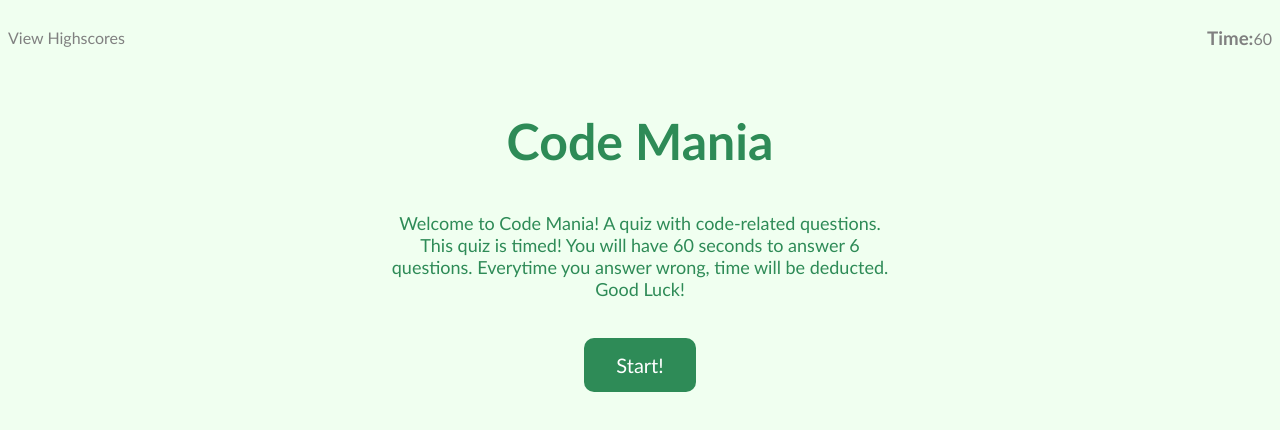
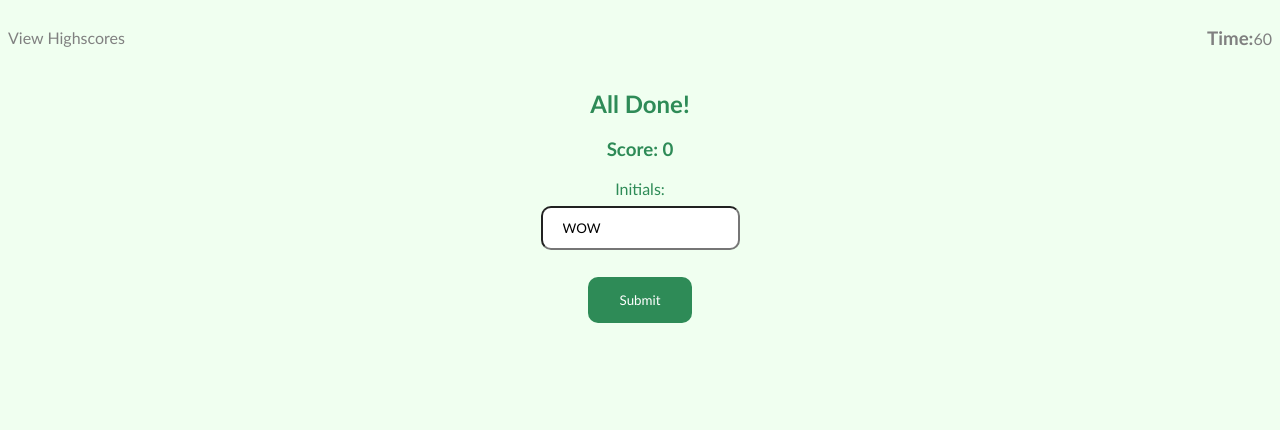
Before and after one commit to mladame/code-quiz, a plain HTML site: page index.html in a window 1280 px wide. Drawn offline with Linux system fonts and the light colour scheme.

Commit message:
quiz cards and score page css

```diff
--- a/assets/style.css
+++ b/assets/style.css
@@ -1,6 +1,7 @@
 /* universal selector */
 :root{
     --seagreen: #2e8b57;
+    --darkseagreen: #8fbc8f;
     --honeydew: #f0fff0;
 }
 
@@ -80,9 +81,19 @@ main{
 
 .quiz-question{
     font-size: 30px;
+    text-align: left;
+
+}
+
+.answer-pool{
+
+    padding: 0;
+    margin: 0;
+    height: 220px;
 }
 
 .answer-btn{
+    display: block;
     background-color: var(--seagreen);
     border: none;
     border-radius: 10px;
@@ -90,6 +101,31 @@ main{
     padding: 15px 32px;
     text-align: center;
     text-decoration: none;
-    display: inline-block;
+    /* display: inline-block; */
     font-size: 15px;
+    transition: all 0.2s ease-in-out;
 }
+
+.answer-btn:hover {
+    color: rgba(255, 255, 255, 1);
+    box-shadow: 0 5px 15px var(--darkseagreen);
+}
+
+input[type=text] {
+    width: 100%;
+    padding: 12px 20px;
+    margin: 8px 0;
+    box-sizing: border-box;
+    border-radius: 10px;
+    background-color: white;
+}
+
+input[type=submit] {
+    background-color: var(--seagreen);
+    border: none;
+    border-radius: 10px;
+    color: white;
+    padding: 15px 32px;
+    text-align: center;
+    text-decoration: none;
+}
--- a/index.html
+++ b/index.html
@@ -19,7 +19,7 @@
 
     <main class="card">
         <div class="container">
-        <section class="start-game">
+        <section class="start-game" hidden>
             <h1 class="main-title">Code Mania</h1>
             <p class="game-description">Welcome to Code Mania! A quiz with code-related questions.
                 This quiz is timed! You will have 60 seconds to answer 6 questions.
@@ -30,7 +30,7 @@
 
         <section class="quiz-cards" hidden>
             <h2 class="quiz-question">Write question here.</h2>
-            <ol>
+            <ol class="answer-pool">
                 <li class="answer-btn">answer a</li>
                 <li class="answer-btn">answer b</li>
                 <li class="answer-btn">answer c</li>
@@ -38,10 +38,14 @@
             </ol>
         </section>
 
-        <section class="sign-score" hidden>
+        <section class="sign-score">
             <h2>All Done!</h2>
-            <div class="final-score"></div>
-            <form class="initials"></form>
+            <h3>Score: <span class="score-result">0 </span> </h3>
+            <form class="initials">
+                <label for="initials">Initials:</label><br>
+                <input type="text" id="initials" name="initials" value="WOW"><br><br>
+                <input type="submit" value="Submit">
+            </form>
         </section>
 
         <section class="view-highscores" hidden>
```
